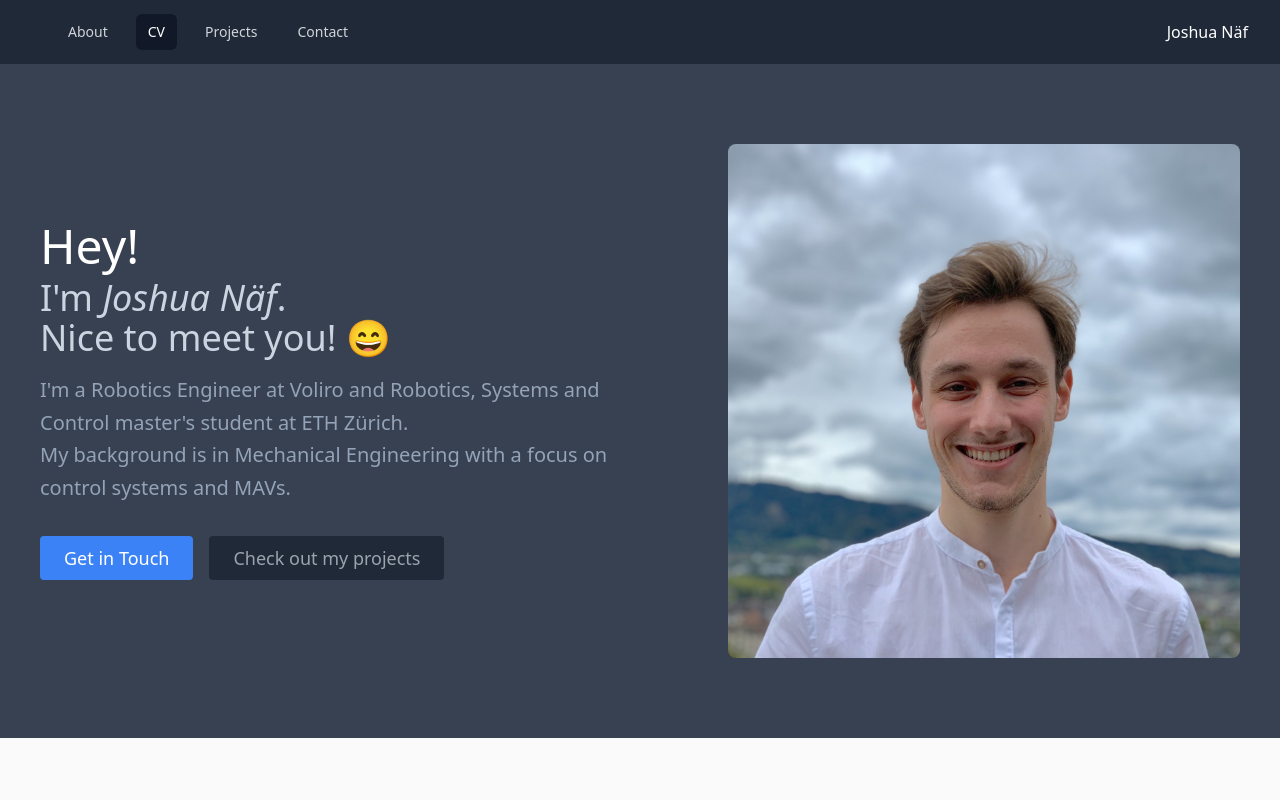
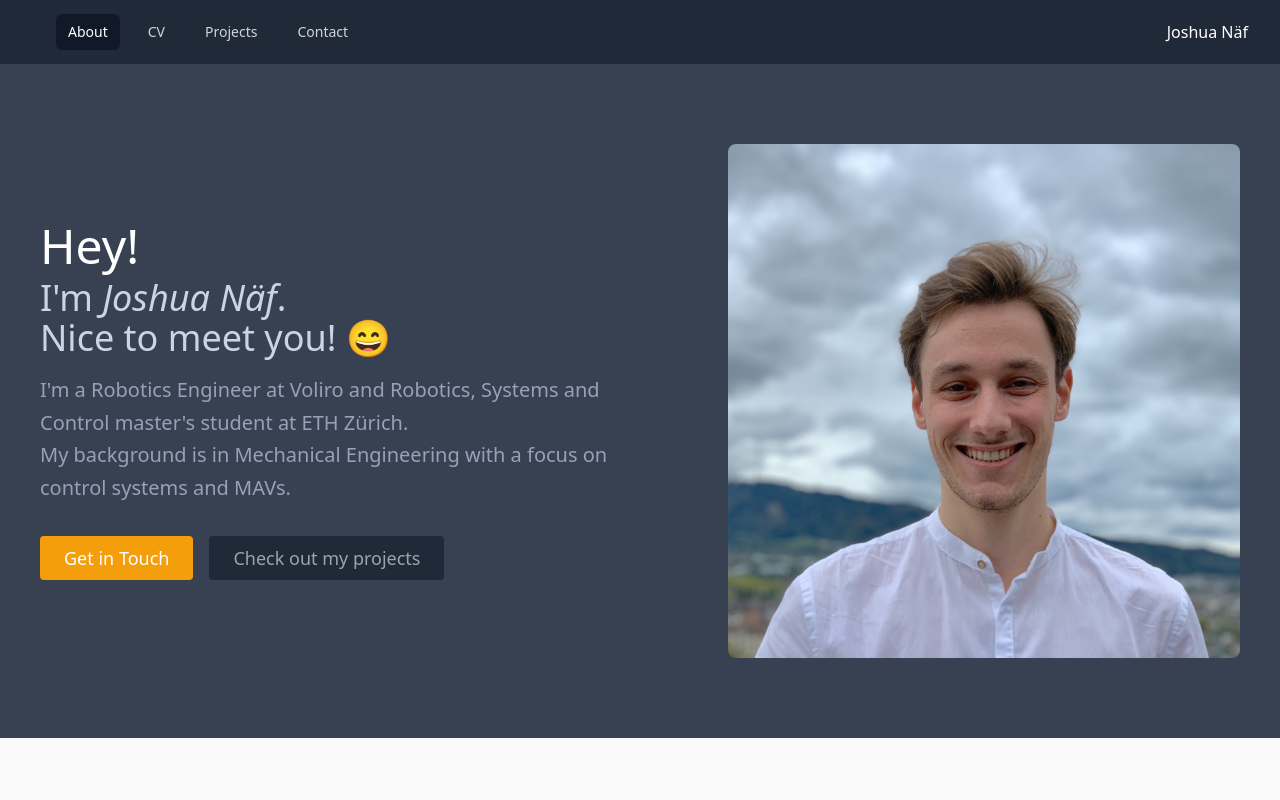
Before and after one commit to naefjo/naefjo.github.io, a React (Create React App) app: page / in a window 1280 px wide. Shown: the top 800 px of the page. Built offline with nearby package versions, Linux system fonts and the light colour scheme.

Commit message:
added contact function and some style changes

```diff
--- a/src/App.js
+++ b/src/App.js
@@ -5,6 +5,7 @@ import Footer from './components/footer'
 import Navbar from './components/navbar'
 import Projects from  './components/projects'
 import CV from './components/cv'
+import Contact from './components/contact'
 
 function App() {
   return (
@@ -13,6 +14,7 @@ function App() {
       <About />
       <CV />
       <Projects />
+      <Contact />
       < Footer />
     </main>
   )
--- a/src/components/about.js
+++ b/src/components/about.js
@@ -18,12 +18,12 @@ export default function About() {
                     <div className="flex justify-center">
                         <a
                         href="#contact"
-                        className="inline-flex text-white bg-blue-500 border-0 py-2 px-6 focus:outline-none hover:bg-blue-600 rounded text-lg">
+                        className="inline-flex text-white bg-amber-500 border-0 py-2 px-6 focus:outline-none hover:bg-amber-600 rounded text-lg">
                         Get in Touch
                         </a>
                         <a
                         href="#projects"
-                        className="ml-4 inline-flex text-gray-400 bg-gray-800 border-0 py-2 px-6 focus:outline-none hover:bg-gray-700 hover:text-white rounded text-lg">
+                        className="ml-4 inline-flex text-gray-400 bg-gray-800 border-0 py-2 px-6 focus:outline-none hover:bg-zinc-400 hover:text-white rounded text-lg">
                         Check out my projects
                         </a>
                     </div>
--- /dev/null
+++ b/src/components/contact.js
@@ -0,0 +1,7 @@
+export default function Contact() {
+    return (
+        <section id="contact" className="bg-slate-600">
+            <h1 className="text-center text-4xl sm:text-5xl text-zinc-50 font-medium pt-8 pb-4">Get in Touch!</h1>
+        </section>
+    )
+}
--- a/src/components/cv.js
+++ b/src/components/cv.js
@@ -56,7 +56,7 @@ export default function CV() {
     return (
         <section id="cv">
             <div className="px-10 py-20">
-                <h1 className="text-center text-4xl sm:text-5xl text-zinc-800 font-medium pt-4 pb-4"> Work Experience</h1>
+                <h1 className="text-center text-4xl sm:text-5xl text-zinc-800 font-medium pt-4 pb-4">Work Experience</h1>
                 <WorkExperience
                     title="Robotics Engineer Intern"
                     company="Voliro Airborne Robotics"
@@ -84,7 +84,7 @@ export default function CV() {
                     ]}
                 />
 
-                 <h1 className="text-center text-4xl sm:text-5xl text-zinc-800 font-medium pt-4 pb-4"> Education</h1>
+                 <h1 className="text-center text-4xl sm:text-5xl text-zinc-800 font-medium pt-4 pb-4">Education</h1>
                  <Education
                     school="ETH Zürich"
                     degree="MSc. Robotics, Systems and Control"
--- a/src/components/footer.js
+++ b/src/components/footer.js
@@ -1 +1,3 @@
-export default function Footer() {}
+export default function Footer() {
+
+}
--- a/src/components/navbar.js
+++ b/src/components/navbar.js
@@ -10,10 +10,10 @@ function classNames(...classes) {
 
 export default function Navbar() {
   const [navigation, setNav] = useState([
-    { name: 'About', href: '#about', current: false },
-    { name: 'CV', href: '#cv', current: true },
+    { name: 'About', href: '#about', current: true },
+    { name: 'CV', href: '#cv', current: false },
     { name: 'Projects', href: '#projects', current: false },
-    { name: 'Contact', href: '#', current: false },
+    { name: 'Contact', href: '#contact', current: false },
   ])
 
   return (
@@ -46,7 +46,6 @@ export default function Navbar() {
                             'px-3 py-2 rounded-md text-sm font-medium'
                           )}
 
-                          // className={`px-3 py-2 rounded-md text-sm font-medium ${item.current ? "bg-gray-900 text-white" : "text-gray-300 hover:bg-gray-700 hover:text-white"}`}
 
                           aria-current={item.current ? 'page' : undefined}
 
```
Also changed, not shown: 1 other file (tests, documents, lock files or other folders).
